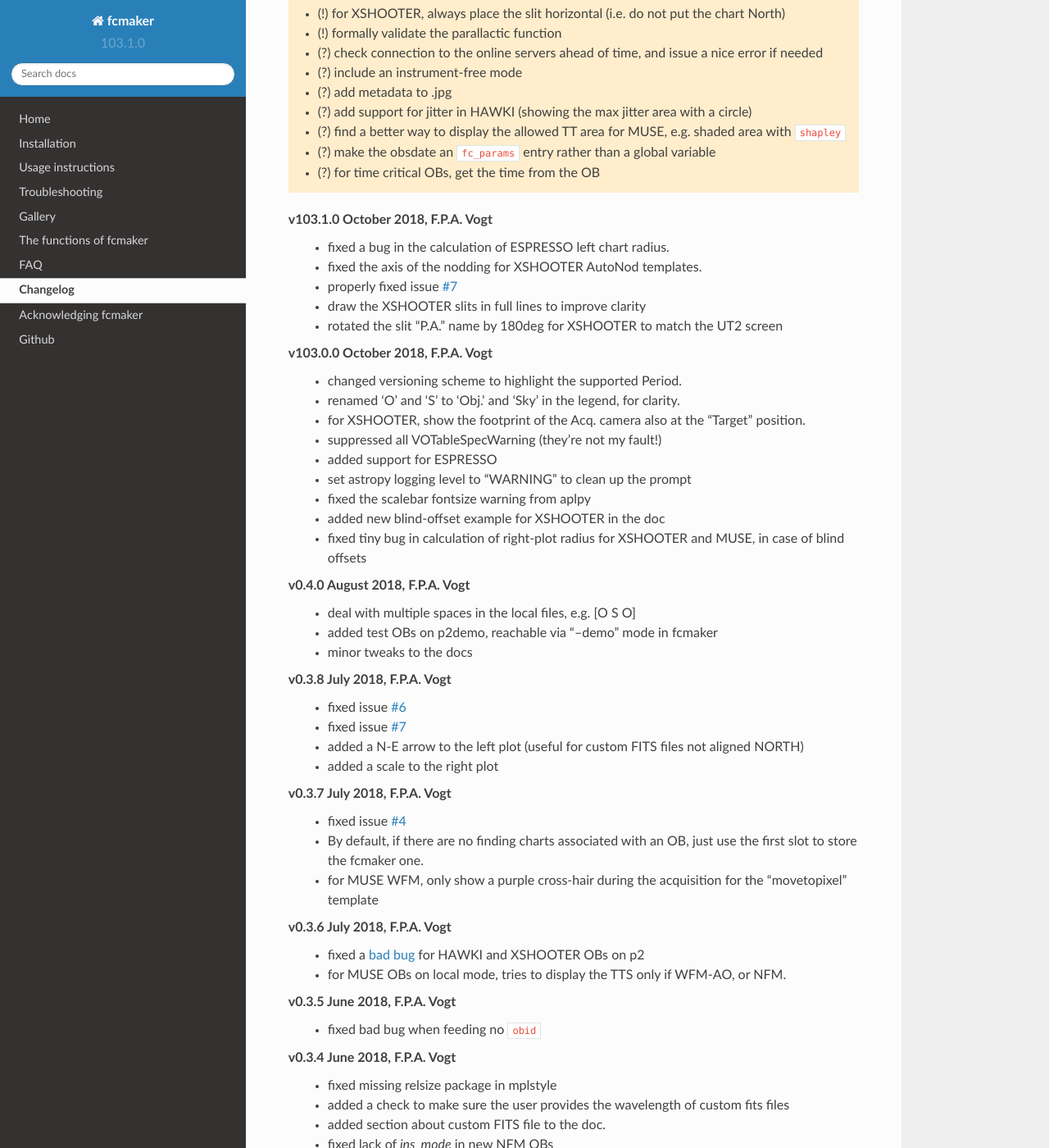
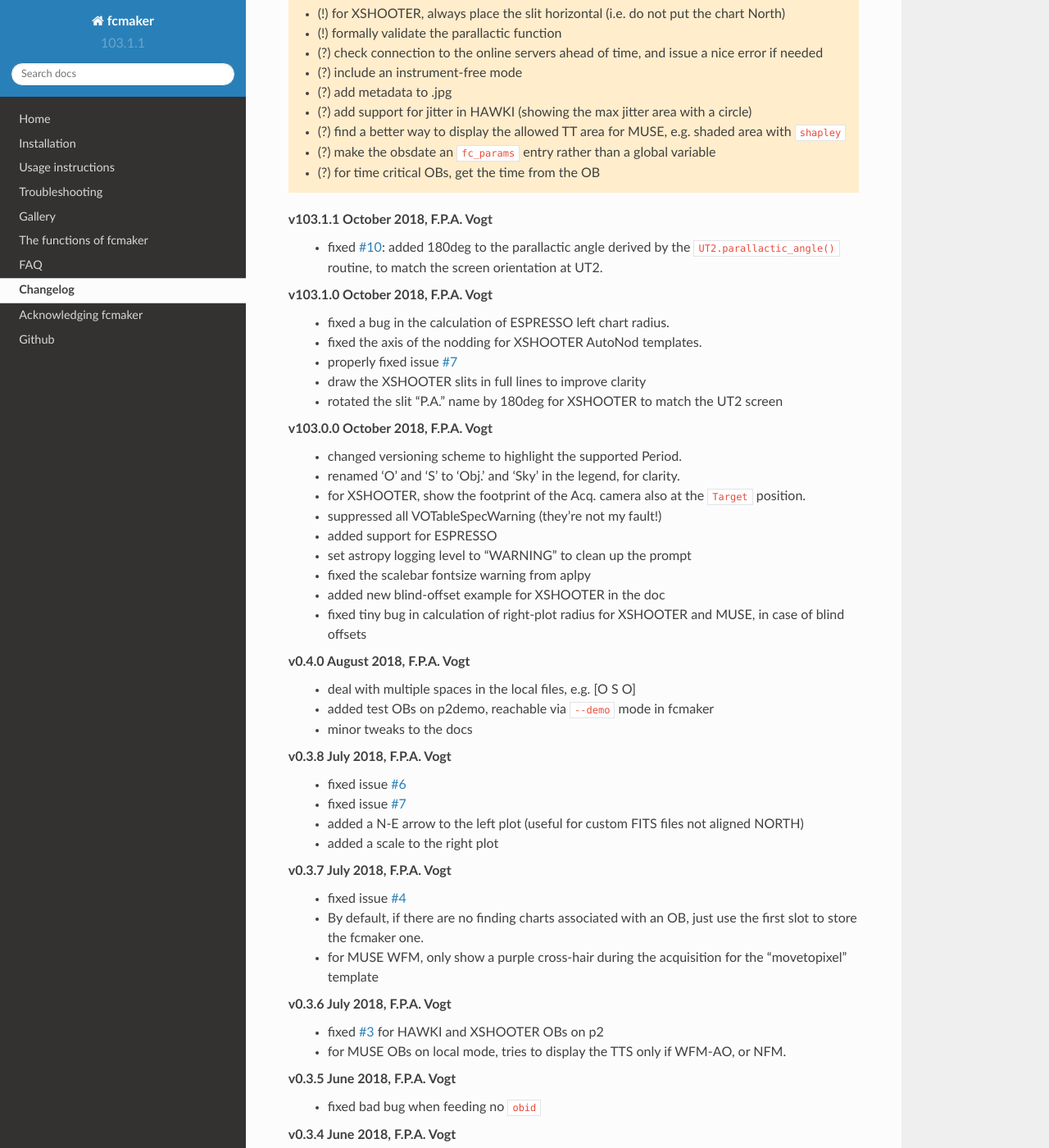
Before and after one commit to fpavogt/fcmaker, a Sphinx documentation site: the page built from docs/source/changelog.rst, in a window 1280 px wide and 1400 px high, scrolled down 196 px. Shown: the whole window at 82% size. Built offline with Sphinx 7.4.7 and the Read the Docs theme 2.0.0, drawn with Linux system fonts in a browser that asks for light colours; the version number is read from the project's files by our own code.

Commit message:
v103.1.1: fixed issue #10

```diff
--- a/docs/source/changelog.rst
+++ b/docs/source/changelog.rst
@@ -21,6 +21,10 @@ Changelog |last-commit| |issues|
    - (?) make the obsdate an ``fc_params`` entry rather than a global variable
    - (?) for time critical OBs, get the time from the OB
 
+v103.1.1 October 2018, F.P.A. Vogt
+   - fixed `#10 <https://github.com/fpavogt/fcmaker/issues/10>`_: added 180deg to the parallactic
+     angle derived by the ``UT2.parallactic_angle()`` routine, to match the screen orientation at UT2.
+
 v103.1.0 October 2018, F.P.A. Vogt
    - fixed a bug in the calculation of ESPRESSO left chart radius.
    - fixed the axis of the nodding for XSHOOTER AutoNod templates.
@@ -31,7 +35,7 @@ v103.1.0 October 2018, F.P.A. Vogt
 v103.0.0 October 2018, F.P.A. Vogt
    - changed versioning scheme to highlight the supported Period.
    - renamed 'O' and 'S' to 'Obj.' and 'Sky' in the legend, for clarity.
-   - for XSHOOTER, show the footprint of the Acq. camera also at the "Target" position.
+   - for XSHOOTER, show the footprint of the Acq. camera also at the ``Target`` position.
    - suppressed all VOTableSpecWarning (they're not my fault!)
    - added support for ESPRESSO
    - set astropy logging level to "WARNING" to clean up the prompt
@@ -41,7 +45,7 @@ v103.0.0 October 2018, F.P.A. Vogt
 
 v0.4.0 August 2018, F.P.A. Vogt
    - deal with multiple spaces in the local files, e.g. [O  S O]
-   - added test OBs on p2demo, reachable via "--demo" mode in fcmaker
+   - added test OBs on p2demo, reachable via ``--demo`` mode in fcmaker
    - minor tweaks to the docs
 
 v0.3.8 July 2018, F.P.A. Vogt
@@ -56,7 +60,7 @@ v0.3.7 July 2018, F.P.A. Vogt
  - for MUSE WFM, only show a purple cross-hair during the acquisition for the "movetopixel" template
 
 v0.3.6 July 2018, F.P.A. Vogt
- - fixed a `bad bug <https://github.com/fpavogt/fcmaker/issues/3>`_ for HAWKI and XSHOOTER OBs on p2
+ - fixed `#3 <https://github.com/fpavogt/fcmaker/issues/3>`_ for HAWKI and XSHOOTER OBs on p2
  - for MUSE OBs on local mode, tries to display the TTS only if WFM-AO, or NFM.
 
 v0.3.5 June 2018, F.P.A. Vogt
--- a/setup.py
+++ b/setup.py
@@ -2,7 +2,7 @@ from setuptools import setup, find_packages  # Always prefer setuptools over dis
 
 setup(
    name='fcmaker',
-   version='103.1.0',
+   version='103.1.1',
    author='F.P.A. Vogt',
    author_email='frederic.vogt@alumni.anu.edu.au',
    packages=['fcmaker',],
```
Also changed, not shown: docs/source/faq.rst (+9 -0 lines), 2 other files.
